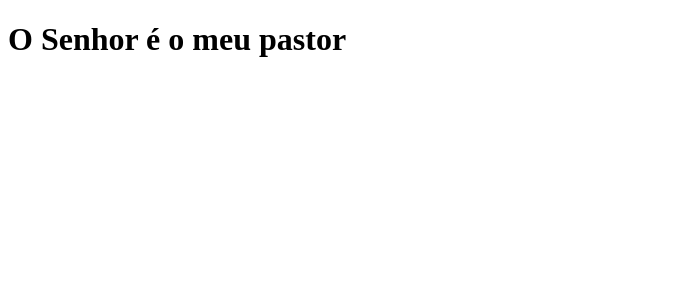
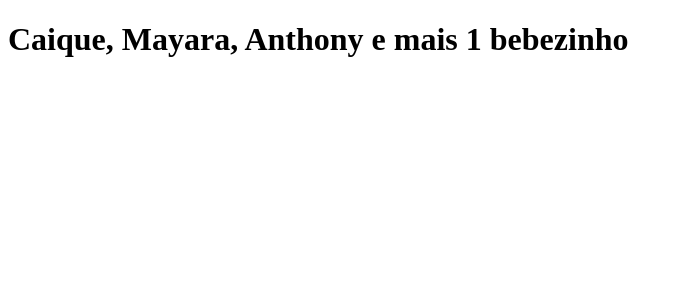
Before and after one commit to chmoreira12/tab, a Next.js app: page / in a window 1280 px wide. Shown: the top 300 px of the page, without its empty margins (0-682 px from the left). Built offline with nearby package versions, Linux system fonts and the light colour scheme.

Commit message:
altera frase

```diff
--- a/pages/index.js
+++ b/pages/index.js
@@ -1,5 +1,5 @@
 function Home(){
-    return <h1>O Senhor é o meu pastor</h1>
+    return <h1>Caique, Mayara, Anthony e mais 1 bebezinho</h1>
 }
 
 export default Home;
```
